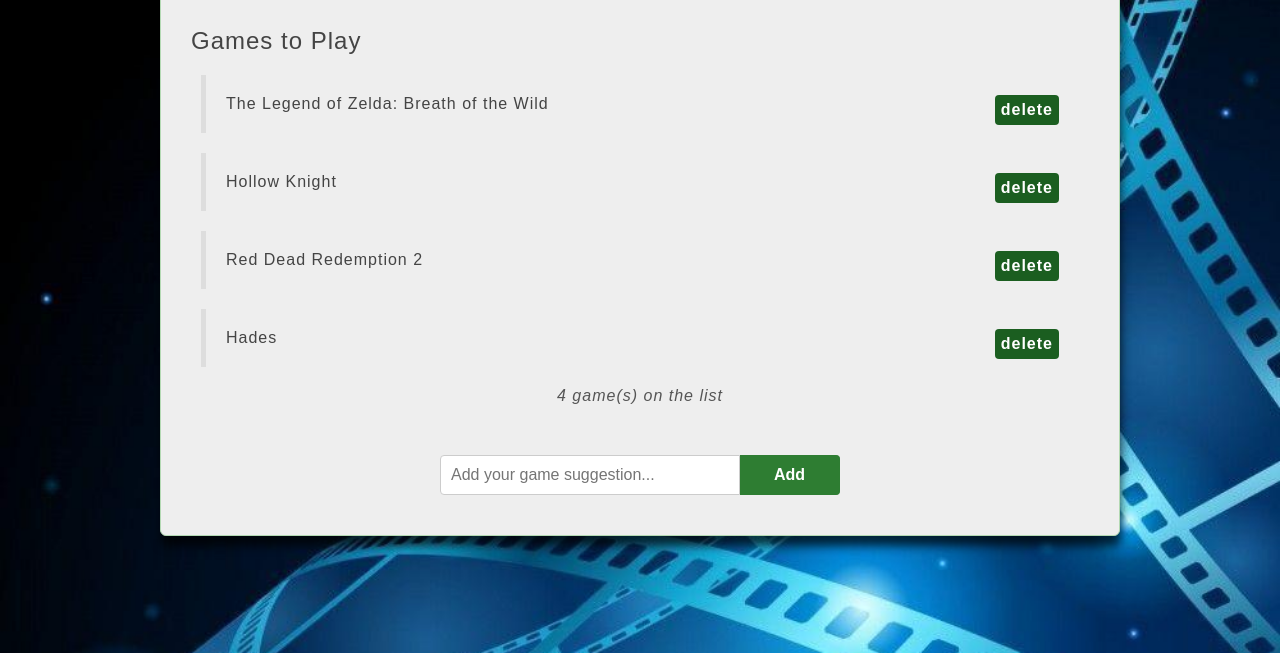
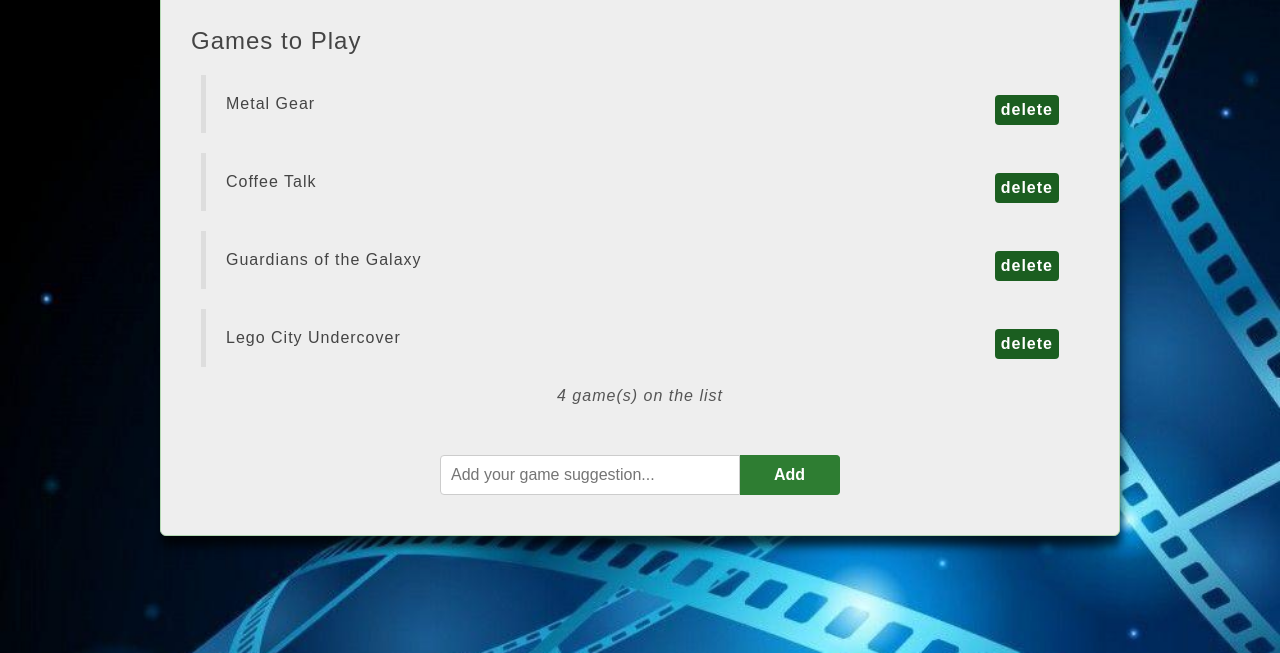
Before and after one commit to Marxen401/WDD221, a plain HTML site: page dom_lab_final/dom-lab/index.html in a window 1280 px wide. Shown: the part 147-800 px from the top of the page. Drawn offline with Linux system fonts and the light colour scheme.

Commit message:
Update index.html

```diff
--- a/dom_lab_final/dom-lab/index.html
+++ b/dom_lab_final/dom-lab/index.html
@@ -25,22 +25,22 @@
             <ul>
 
                 <li>
-                    <span class="name">The Legend of Zelda: Breath of the Wild</span>
+                    <span class="name">Metal Gear</span>
                     <span class="delete">delete</span>
                 </li>
 
                 <li>
-                    <span class="name">Hollow Knight</span>
+                    <span class="name">Coffee Talk</span>
                     <span class="delete">delete</span>
                 </li>
 
                 <li>
-                    <span class="name">Red Dead Redemption 2</span>
+                    <span class="name">Guardians of the Galaxy</span>
                     <span class="delete">delete</span>
                 </li>
 
                 <li>
-                    <span class="name">Hades</span>
+                    <span class="name">Lego City Undercover</span>
                     <span class="delete">delete</span>
                 </li>
 
```
